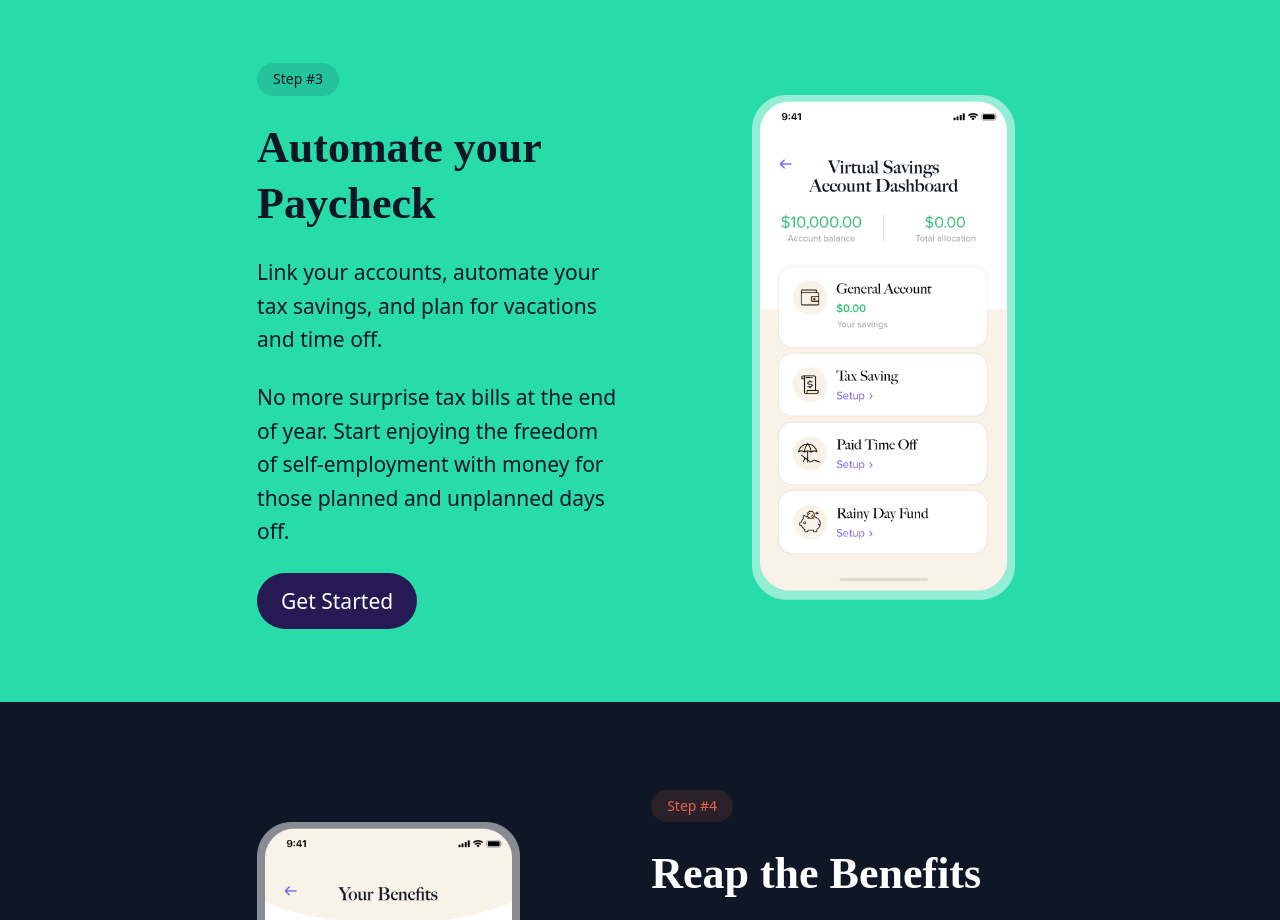
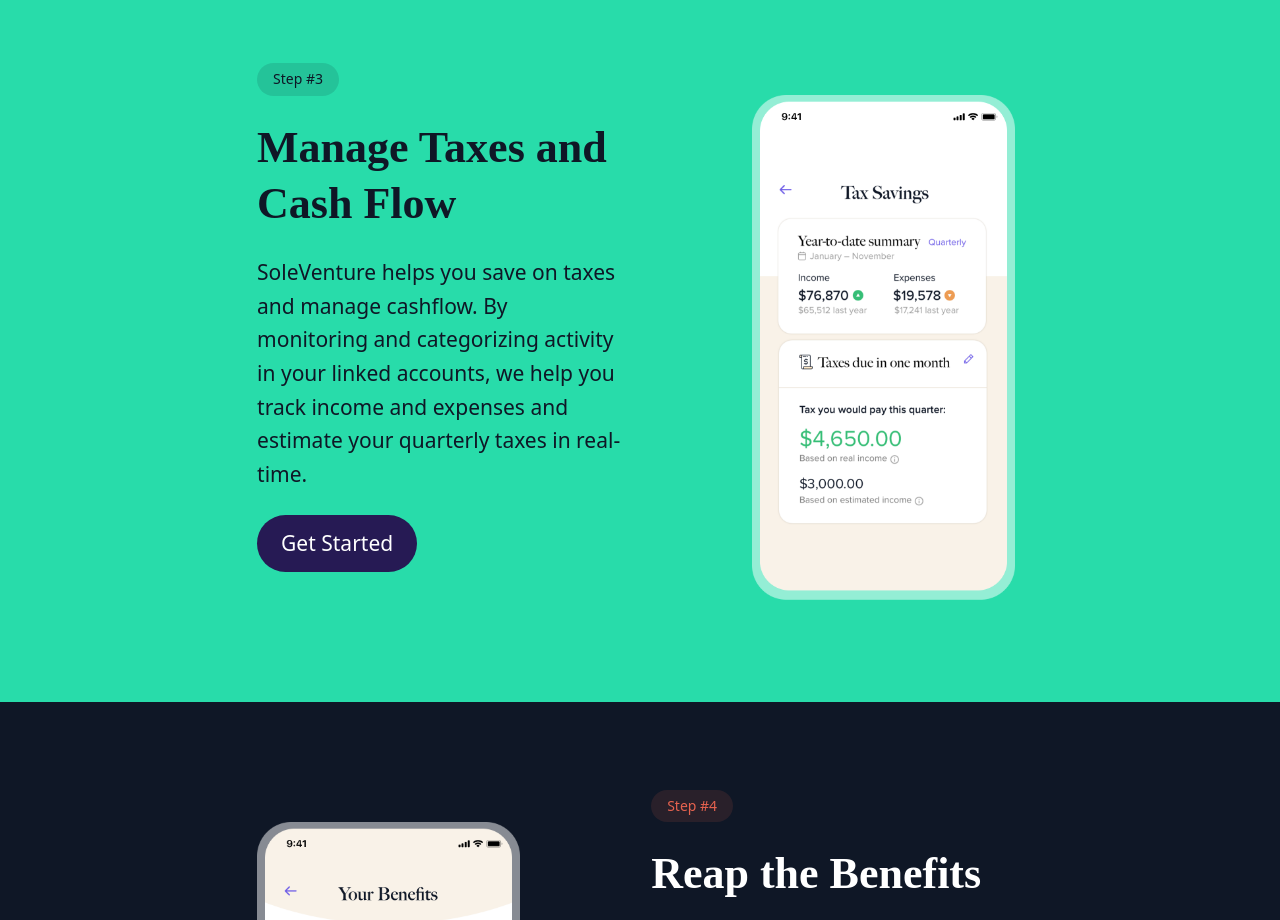
Before and after one commit to soleventure-inc/soleventure-next, a Next.js app: page /how-it-works in a window 1280 px wide. Shown: the part 2380-3300 px from the top of the page. Built offline with nearby package versions, Linux system fonts and the light colour scheme; a web font is replaced by a local one.

Commit message:
change tax section

```diff
--- a/pages/how-it-works.js
+++ b/pages/how-it-works.js
@@ -159,9 +159,8 @@
                   >
                     Step #3
                   </BadgeGhost>
-                  <h3>Automate your Paycheck</h3>
-                  <p className="lead">Link your accounts, automate your tax savings, and plan for vacations and time off.</p>
-                  <p className="lead">No more surprise tax bills at the end of year. Start enjoying the freedom of self-employment with money for those planned and unplanned days off.</p>
+                  <h3>Manage Taxes and Cash Flow</h3>
+                  <p className="lead">SoleVenture helps you save on taxes and manage cashflow. By monitoring and categorizing activity in your linked accounts, we help you track income and expenses and estimate your quarterly taxes in real-time.</p>
                   <Link href="/launch-and-grow">
                     <a>
                       <Button
@@ -328,9 +327,8 @@
                       >
                         Step #3
                       </BadgeGhost>
-                      <h3>Automate your Paycheck</h3>
-                      <p className="lead">Link your accounts, automate your tax savings, and plan for vacations and time off.</p>
-                      <p className="lead">No more surprise tax bills at the end of year. Start enjoying the freedom of self-employment with money for those planned and unplanned days off.</p>
+                      <h3>Manage Taxes and Cash Flow</h3>
+                      <p className="lead">SoleVenture helps you save on taxes and manage cashflow. By monitoring and categorizing activity in your linked accounts, we help you track income and expenses and estimate your quarterly taxes in real-time.</p>
                       <Link href="/launch-and-grow">
                         <a>
                           <Button
```
Also changed, not shown: public/static/images/screen-step-3.png.
